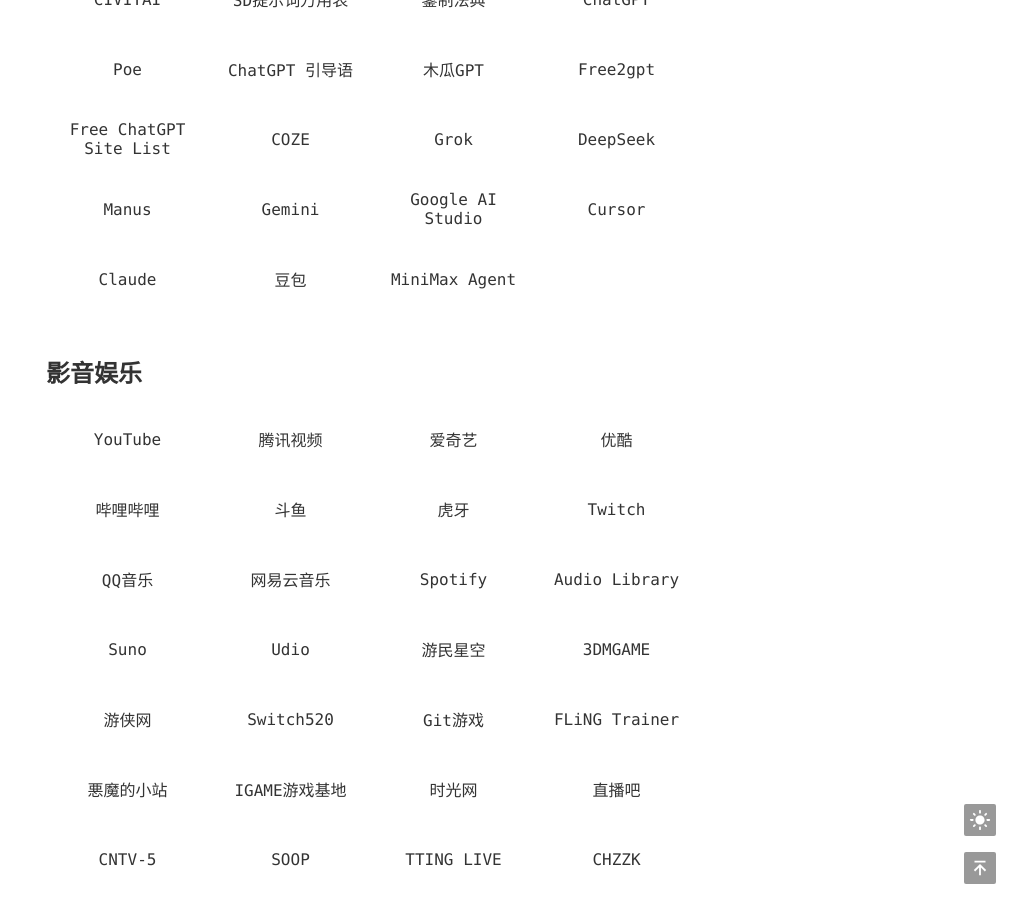
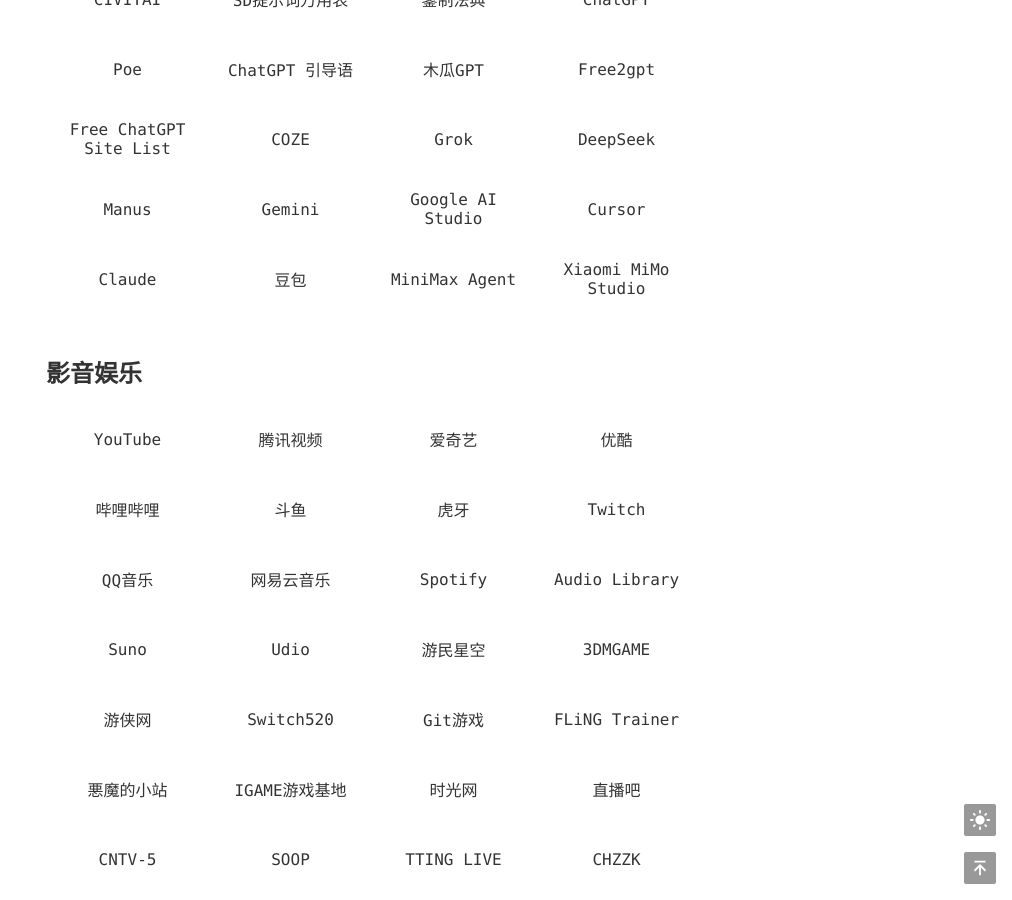
Before and after one commit to admans/admans.github.io, a Jekyll site: the page built from pages/navi.html, in a window 1280 px wide and 900 px high, scrolled down 652 px. Shown: the whole window, without its empty margins (268-1280 px from the left). Built offline with Jekyll 4.4.1, drawn with Linux system fonts in a browser that asks for light colours.

Commit message:
Update navi.html

```diff
--- a/pages/navi.html
+++ b/pages/navi.html
@@ -221,6 +221,9 @@ title: 导航
                 </a>
                 <a class="link-item" data-search="MiniMax Agent" href="#" target="_blank">
                     <div class="link-name">MiniMax Agent</div>
+                </a>
+                <a class="link-item" data-search="Xiaomi MiMo Studio" href="#" target="_blank">
+                    <div class="link-name">Xiaomi MiMo Studio</div>
                 </a>
             </div>
         </section>
@@ -768,7 +771,8 @@ title: 导航
             "Cursor": "https://cursor.com/cn",
             "Claude": "https://claude.ai/",
             "豆包": "https://www.doubao.com/chat/",
-            "MiniMax Agent": "https://agent.minimaxi.com/"
+            "MiniMax Agent": "https://agent.minimaxi.com/",
+            "Xiaomi MiMo Studio": "https://aistudio.xiaomimimo.com/"
         };
 
         // 用于存储增强后的链接数据（包含拼音、首字母、网址）
```
